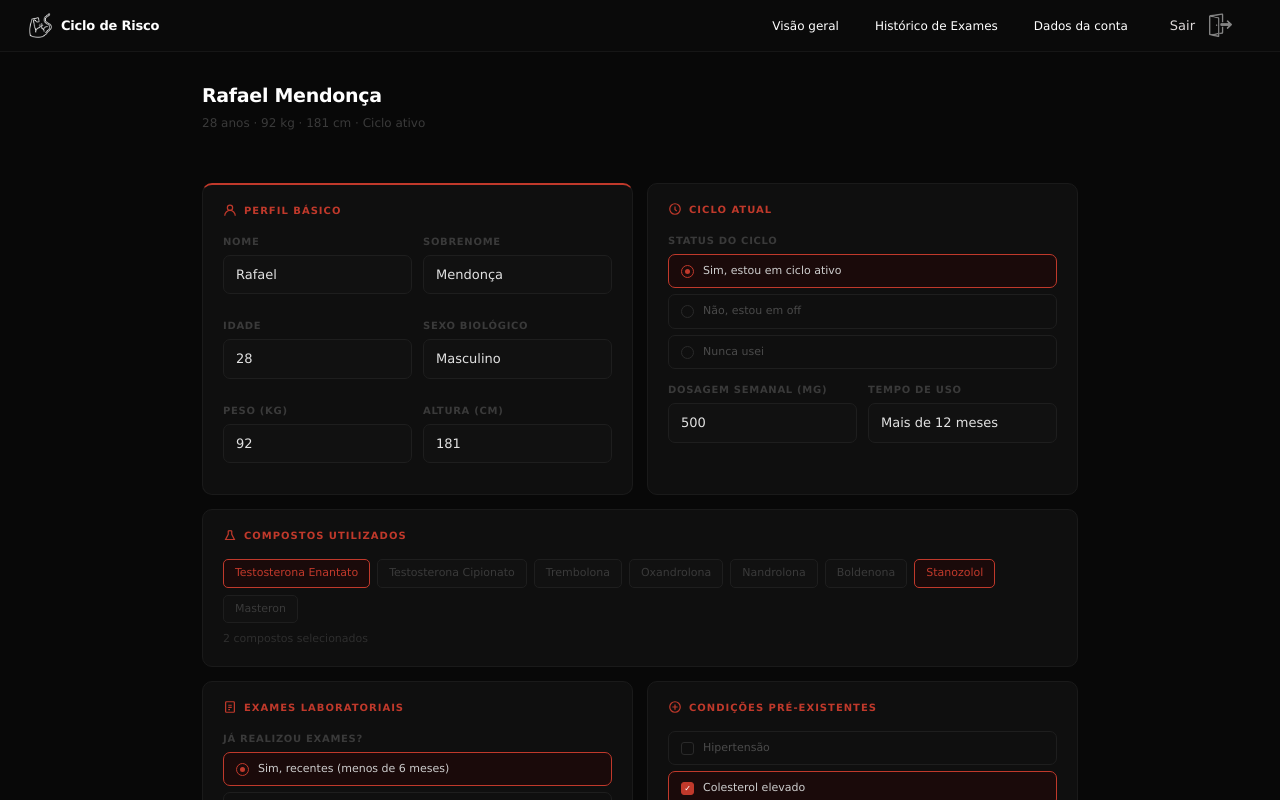
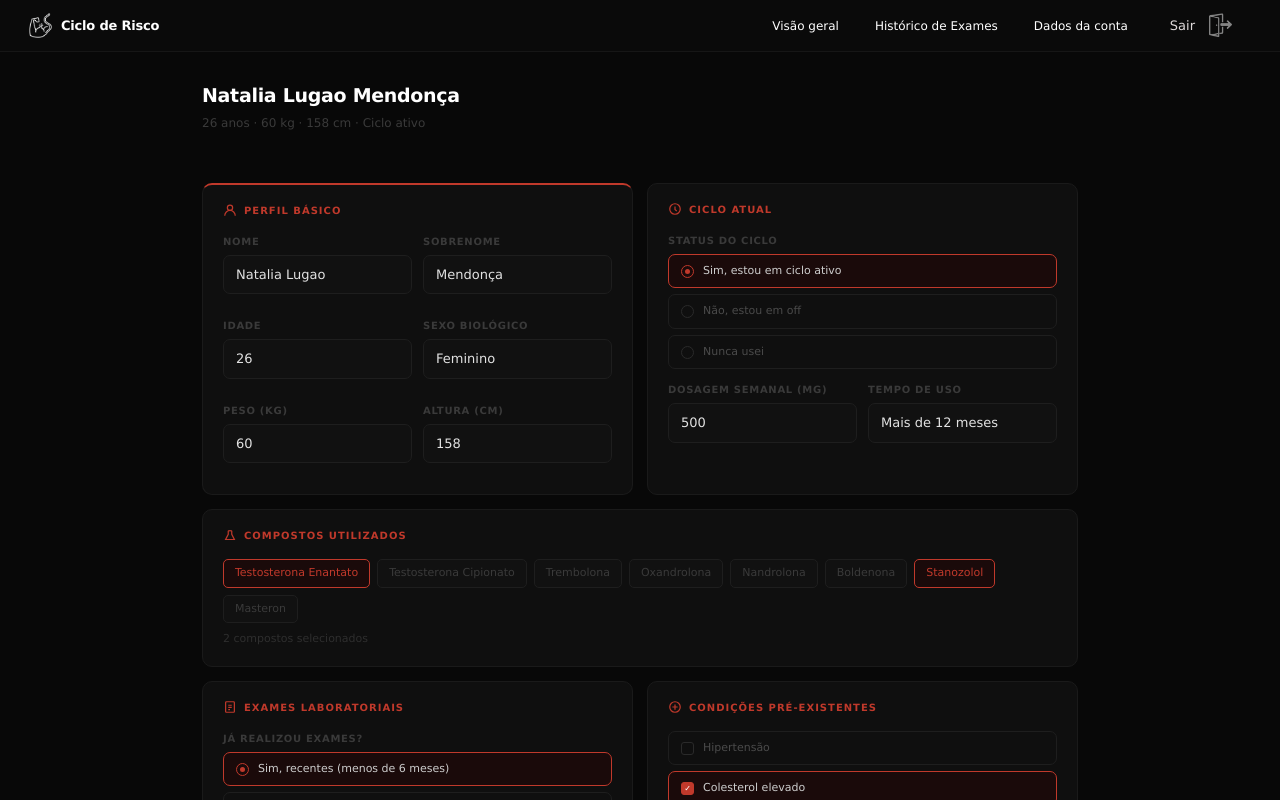
Before and after one commit to nalugao/challenge-ciclo-risco, a React (Vite) app: page /conta in a window 1280 px wide. Shown: the top 800 px of the page. Built offline with nearby package versions, Linux system fonts and the light colour scheme.

Commit message:
Mudança de dados

```diff
--- a/src/pages/DadosConta.jsx
+++ b/src/pages/DadosConta.jsx
@@ -15,8 +15,8 @@ const CONDICOES = [
 
 /* ─── Initial state (mirrors onboarding) ─── */
 const INITIAL = {
-    nome: 'Rafael', sobrenome: 'Mendonça', idade: '28', sexo: 'Masculino',
-    peso: '92', altura: '181',
+    nome: 'Natalia Lugao', sobrenome: 'Mendonça', idade: '26', sexo: 'Feminino',
+    peso: '60', altura: '158',
     cicloAtivo: 'sim',
     compostos: ['Testosterona Enantato', 'Stanozolol'],
     dosagem: '500', tempoUso: 'Mais de 12 meses',
```
